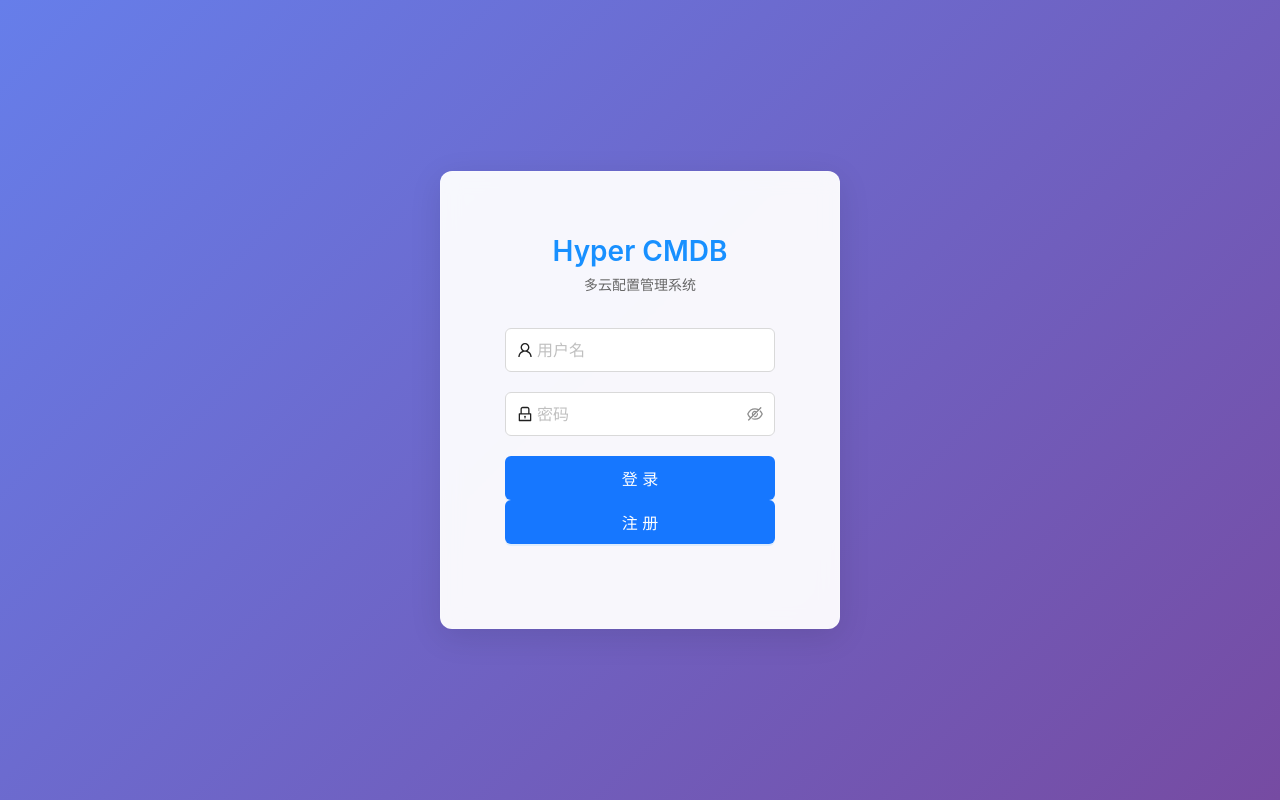
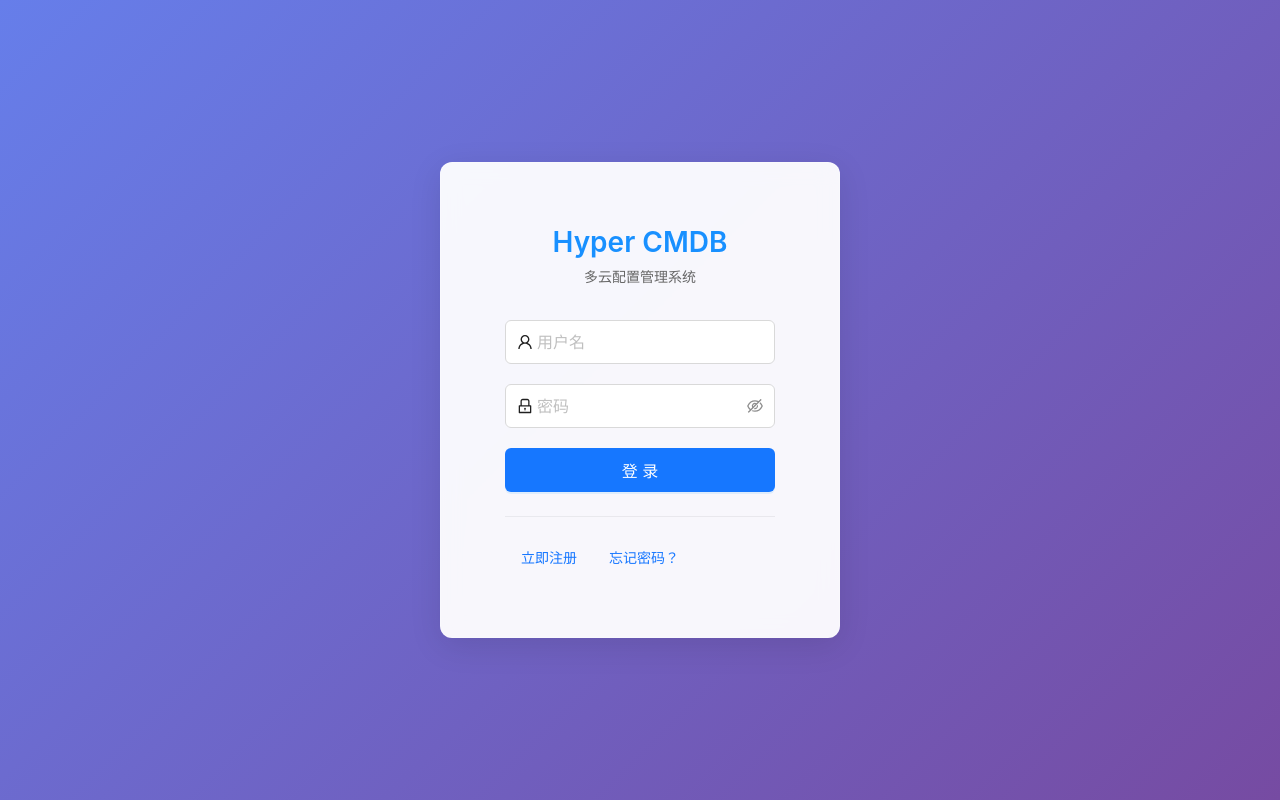
Before and after one commit to the-kulo/Hyper-CMDB, a React (Vite) app in the folder ui/: page / in a window 1280 px wide. Built offline with nearby package versions, Linux system fonts and the light colour scheme.

Commit message:
feat(登录页): 添加注册和找回密码链接功能

```diff
--- a/ui/src/pages/login/index.tsx
+++ b/ui/src/pages/login/index.tsx
@@ -1,5 +1,5 @@
 import React, { useState } from 'react'
-import { Card, Form, Input, Button, message, Layout } from 'antd'
+import { Card, Form, Input, Button, message, Layout, Divider } from 'antd'
 import { UserOutlined, LockOutlined } from '@ant-design/icons'
 import { useAuthStore } from '../../stores/authStore'
 import type { LoginRequest } from '../../types/auth'
@@ -24,6 +24,18 @@ const LoginPage: React.FC = () => {
     } finally {
       setLoading(false)
     }
+  }
+
+  // 处理注册页面跳转
+  const handleGoToRegister = () => {
+    // TODO: 路由跳转到注册页面
+    console.log('跳转到注册页面')
+  }
+
+  // 处理找回密码页面跳转
+  const handleGoToForgotPassword = () => {
+    // TODO: 路由跳转到找回密码页面
+    console.log('跳转到找回密码页面')
   }
 
   return (
@@ -80,16 +92,27 @@ const LoginPage: React.FC = () => {
                 >
                   登录
                 </Button>
-                <Button
-                  type="primary"
-                  htmlType="submit"
-                  loading={loading}
-                  block
-                >
-                  注册
-                </Button>
               </Form.Item>
             </Form>
+
+            {/* 注册和找回密码链接 */}
+            <Divider />
+            <div className={styles.authLinks}>
+              <Button
+                type="link"
+                onClick={handleGoToRegister}
+                className={styles.authLink}
+              >
+                立即注册
+              </Button>
+              <Button
+                type="link"
+                onClick={handleGoToForgotPassword}
+                className={styles.authLink}
+              >
+                忘记密码？
+              </Button>
+            </div>
           </Card>
         </div>
       </Content>
```
